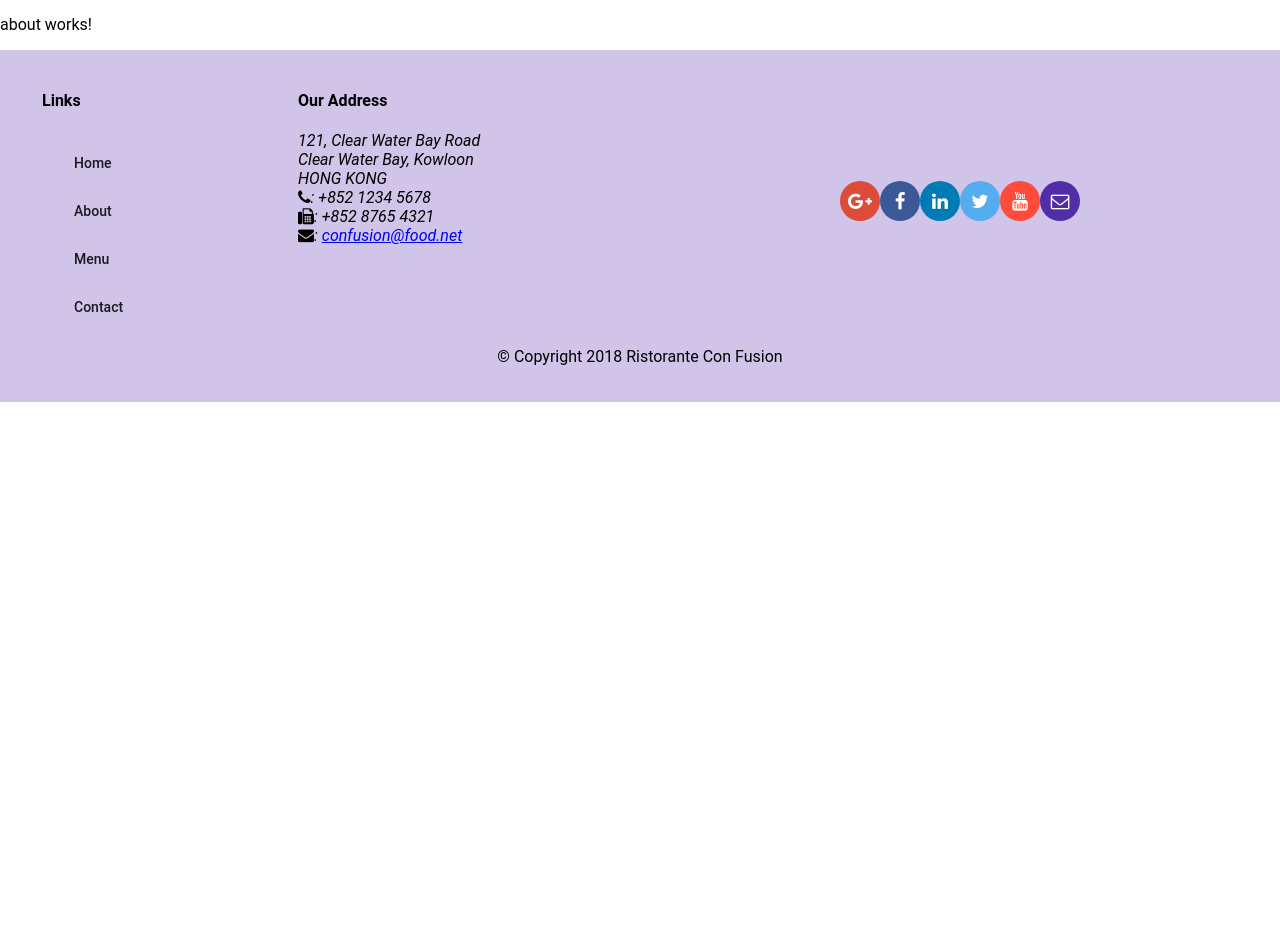
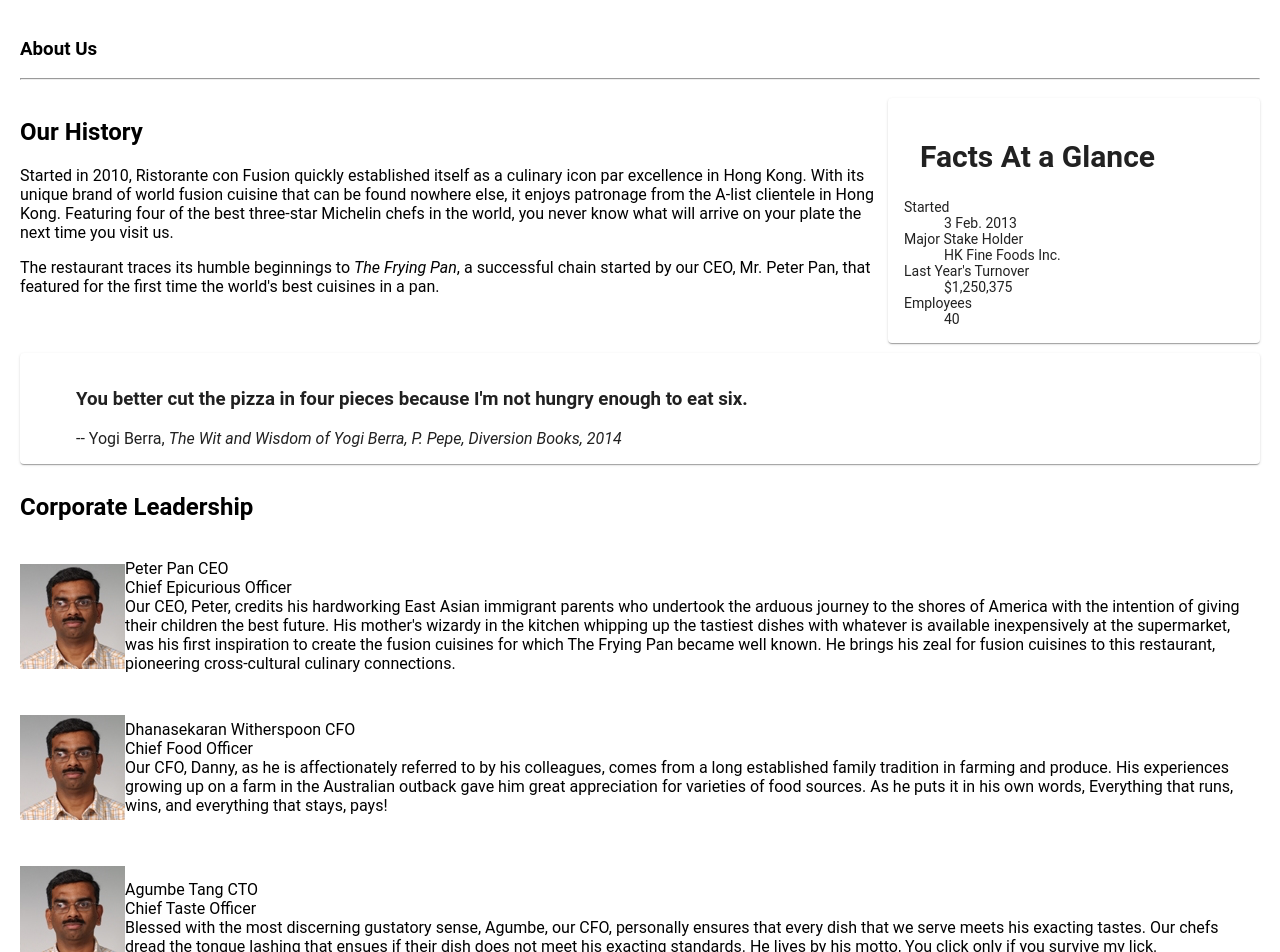
Before and after one commit to ahmadlatif1084/Front-End-Web-Development-Angular, an Angular app: page /about in a window 1280 px wide. Shown: the part 340-1292 px from the top of the page. Before the commit the page ends 800 px from the top, so only its background shows below. Built offline with nearby package versions, Linux system fonts and the light colour scheme.

Commit message:
working on assignment 2

```diff
--- a/src/app/about/about.component.html
+++ b/src/app/about/about.component.html
@@ -1,3 +1,74 @@
-<p>
-  about works!
-</p>
+<div class="container"
+  fxLayout="column"
+  fxLayoutGap="10px">
+
+  <div fxFlex>
+    <div>
+        <h3>About Us</h3>
+        <hr>
+    </div>
+  </div>
+
+  <div fxFlex>
+    <div fxLayout="column" fxLayout.gt-sm="row">
+      <div fxFlex="70">
+        <h2>Our History</h2>
+        <p>Started in 2010, Ristorante con Fusion quickly established itself as a culinary icon par excellence in Hong Kong. With its unique brand of world fusion cuisine that can be found nowhere else, it enjoys patronage from the A-list clientele in Hong Kong.  Featuring four of the best three-star Michelin chefs in the world, you never know what will arrive on your plate the next time you visit us.</p>
+        <p>The restaurant traces its humble beginnings to <em>The Frying Pan</em>, a successful chain started by our CEO, Mr. Peter Pan, that featured for the first time the world's best cuisines in a pan.</p>
+      </div>
+      <div fxFlex="30">
+        <mat-card>
+          <mat-card-header>
+            <mat-card-title>
+            <h2>Facts At a Glance</h2>
+            </mat-card-title>
+          </mat-card-header>
+          <mat-card-content>
+            <dl>
+              <dt>Started</dt>
+              <dd>3 Feb. 2013</dd>
+              <dt>Major Stake Holder</dt>
+              <dd>HK Fine Foods Inc.</dd>
+              <dt>Last Year's Turnover</dt>
+              <dd>$1,250,375</dd>
+              <dt>Employees</dt>
+              <dd>40</dd>
+            </dl>
+          </mat-card-content>
+        </mat-card>
+      </div>
+    </div>
+  </div>
+
+  <div fxFlex>
+    <mat-card>
+      <blockquote>
+        <h3>You better cut the pizza in four pieces because
+            I'm not hungry enough to eat six.</h3>
+        <footer>-- Yogi Berra,
+          <cite>The Wit and Wisdom of Yogi Berra,
+            P. Pepe, Diversion Books, 2014</cite>
+        </footer>
+      </blockquote>
+    </mat-card>
+  </div>
+
+
+  <div fxFlex>
+    <h2>Corporate Leadership</h2>
+    <mat-grid-list cols="1" rowHeight="150px">
+        <mat-grid-tile *ngFor="let leader of leader">
+            <img src="{{leader.image}}" alt="{{leader.name}}" />
+              {{leader.name}}  {{leader.abbr}} <br>
+              {{leader.designation}} <br>
+              {{leader.description}}
+        </mat-grid-tile>
+    </mat-grid-list>
+    <!-- <div class="row" *ngFor="let leader of leader">
+            <img src="{{leader.image}}" alt="{{leader.name}}" />
+            <p>{{leader.name}}  {{leader.abbr}}</p>
+            <p>{{leader.designation}}</p>
+            <p>{{leader.description}}</p>
+    </div> -->
+  </div>
+</div>
--- a/src/app/about/about.component.ts
+++ b/src/app/about/about.component.ts
@@ -1,15 +1,20 @@
 import { Component, OnInit } from '@angular/core';
-
+import {Leader} from '../shared/leader';
+import {LeadersService} from '../services/leaders.service';
 @Component({
   selector: 'app-about',
   templateUrl: './about.component.html',
   styleUrls: ['./about.component.scss']
 })
 export class AboutComponent implements OnInit {
+    leader:Leader[];
 
-  constructor() { }
+  constructor(private leaderservice:LeadersService) {
+
+  }
 
   ngOnInit() {
+    this.leader = this.leaderservice.getLeaders();
   }
 
 }
--- a/src/app/home/home.component.html
+++ b/src/app/home/home.component.html
@@ -33,4 +33,16 @@
   </mat-card-content>
 </mat-card>
 
+<mat-card *ngIf="leader" fxFlex>
+  <mat-card-header>
+    <mat-card-title>
+      <h3>{{leader.name | uppercase}}</h3>
+    </mat-card-title>
+  </mat-card-header>
+  <img mat-card-image src="{{leader.image}}" alt="{{leader.image}}">
+  <mat-card-content>
+    <p>{{leader.description}}</p>
+  </mat-card-content>
+</mat-card>
+
 </div>
--- a/src/app/home/home.component.ts
+++ b/src/app/home/home.component.ts
@@ -4,6 +4,9 @@
 
 import { Promotion } from '../shared/promotion';
 import { PromotionService } from '../services/promotion.service';
+
+import {Leader} from '../shared/leader';
+import { LeadersService } from '../services/leaders.service';
 
 @Component({
   selector: 'app-home',
@@ -14,14 +17,16 @@
 
   dish:Dish;
   promotion:Promotion;
+  leader:Leader;
 
-  constructor(private dishService:DishService,private promotionService:PromotionService) {
+  constructor(private dishService:DishService,private promotionService:PromotionService, private leaderService:LeadersService) {
 
   }
 
   ngOnInit() {
     this.dish=this.dishService.getFeaturedDish();
     this.promotion=this.promotionService.getFeaturedPromotion();
+    this.leader= this.leaderService.getFeaturedLeader();
   }
 
 }
--- /dev/null
+++ b/src/app/services/leaders.service.ts
@@ -0,0 +1,18 @@
+import { Injectable } from '@angular/core';
+import {Leader} from '../shared/leader';
+import {LEADERS} from '../shared/leaders';
+@Injectable({
+  providedIn: 'root'
+})
+export class LeadersService {
+  constructor() { }
+  getLeaders():Leader[]{
+    return LEADERS;
+  }
+  getLeader(id:string):Leader{
+      return LEADERS.filter((leader)=>(leader.id == id))[0];
+  }
+  getFeaturedLeader(): Leader {
+      return LEADERS.filter((leader)=>leader.featured)[0];
+  }
+}
--- /dev/null
+++ b/src/app/shared/leader.ts
@@ -0,0 +1,9 @@
+export class Leader{
+id:string;
+name:string;
+image:string;
+designation:string;
+abbr:string;
+featured:boolean;
+description:string;
+};
--- /dev/null
+++ b/src/app/shared/leaders.ts
@@ -0,0 +1,44 @@
+import {Leader} from './leader';
+export const LEADERS : Leader[] = [
+        {
+          id: '0',
+          name: 'Peter Pan',
+          image: '/assets/images/alberto.png',
+          designation: 'Chief Epicurious Officer',
+          abbr: 'CEO',
+          featured: false,
+          // tslint:disable-next-line:max-line-length
+          description: 'Our CEO, Peter, credits his hardworking East Asian immigrant parents who undertook the arduous journey to the shores of America with the intention of giving their children the best future. His mother\'s wizardy in the kitchen whipping up the tastiest dishes with whatever is available inexpensively at the supermarket, was his first inspiration to create the fusion cuisines for which The Frying Pan became well known. He brings his zeal for fusion cuisines to this restaurant, pioneering cross-cultural culinary connections.'
+        },
+        {
+          id: '1',
+          name: 'Dhanasekaran Witherspoon',
+          image: '/assets/images/alberto.png',
+          designation: 'Chief Food Officer',
+          abbr: 'CFO',
+          featured: false,
+          // tslint:disable-next-line:max-line-length
+          description: 'Our CFO, Danny, as he is affectionately referred to by his colleagues, comes from a long established family tradition in farming and produce. His experiences growing up on a farm in the Australian outback gave him great appreciation for varieties of food sources. As he puts it in his own words, Everything that runs, wins, and everything that stays, pays!'
+        },
+        {
+          id: '2',
+          name: 'Agumbe Tang',
+          image: '/assets/images/alberto.png',
+          designation: 'Chief Taste Officer',
+          abbr: 'CTO',
+          featured: false,
+          // tslint:disable-next-line:max-line-length
+          description: 'Blessed with the most discerning gustatory sense, Agumbe, our CFO, personally ensures that every dish that we serve meets his exacting tastes. Our chefs dread the tongue lashing that ensues if their dish does not meet his exacting standards. He lives by his motto, You click only if you survive my lick.'
+        },
+        {
+          id: '3',
+          name: 'Alberto Somayya',
+          image: '/assets/images/alberto.png',
+          designation: 'Executive Chef',
+          abbr: 'EC',
+          featured: true,
+          // tslint:disable-next-line:max-line-length
+          description: 'Award winning three-star Michelin chef with wide International experience having worked closely with whos-who in the culinary world, he specializes in creating mouthwatering Indo-Italian fusion experiences. He says, Put together the cuisines from the two craziest cultures, and you get a winning hit! Amma Mia!'
+        }
+
+    ];
```
Also changed, not shown: 2 other files (tests, documents, lock files or other folders).
